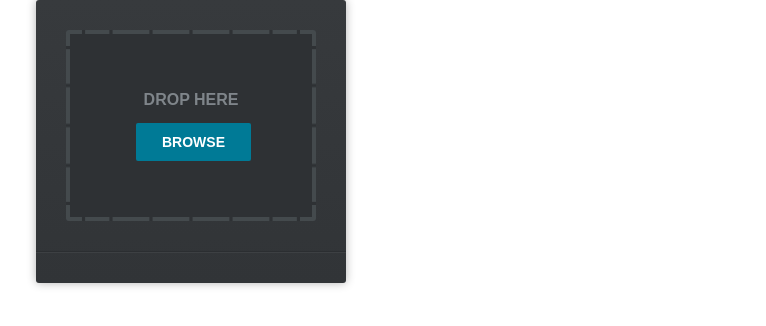
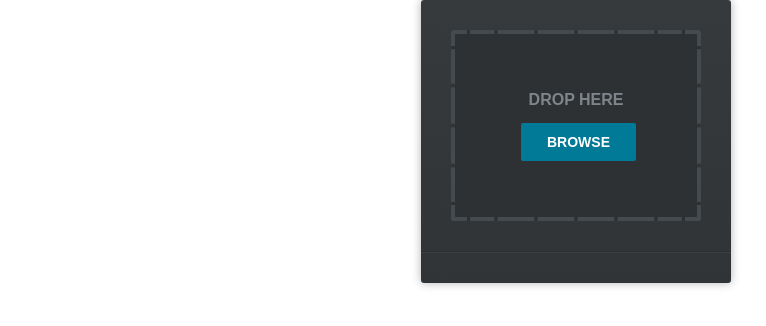
Before and after one commit to tviokrk/wrt, a web app: page /upload.html in a window 1280 px wide. Shown: the top 326 px of the page, without its empty margins (64-830 px from the left). Run offline with its HTML, style and script files only (its server is not run), Linux system fonts and the light colour scheme; data that the repository does not hold is empty; some libraries are stand-ins or nearby versions.

Commit message:
Update style.css

```diff
--- a/uploader/assets/css/style.css
+++ b/uploader/assets/css/style.css
@@ -53,7 +53,7 @@ section, footer, header, aside{
     padding:30px;
     border-radius:3px;
 
-    margin:auto 100px;
+    margin:auto;
     box-shadow: 0 0 10px rgba(0, 0, 0, 0.3);
 }
 
```
